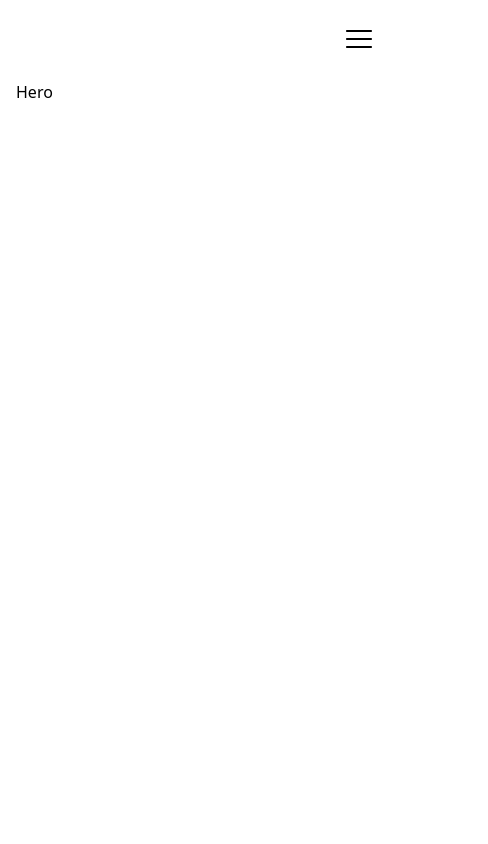
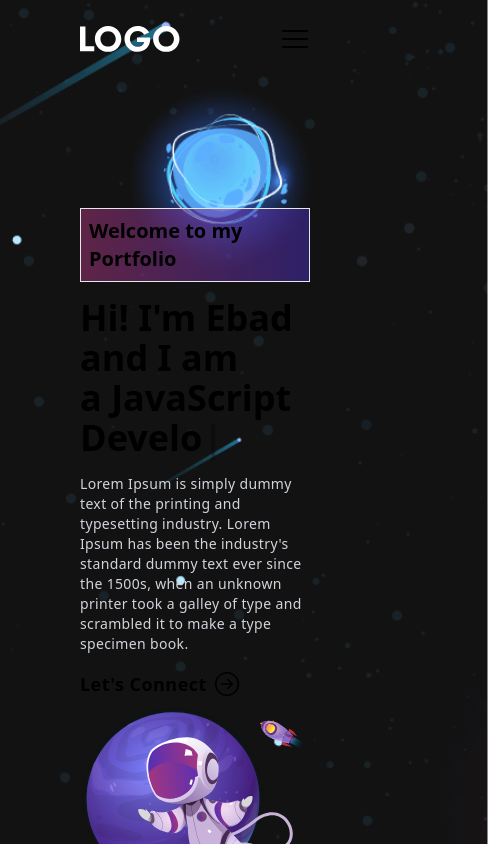
Before and after one commit to ebad-arshad/personal-portfolio, a Next.js app: page / in a window 390 px wide. Shown: the top 844 px of the page, 488 px wide, since content can reach past the window. Built offline with nearby package versions, Linux system fonts and the light colour scheme.

Commit message:
Hero section done maybe :)

```diff
--- a/app/globals.css
+++ b/app/globals.css
@@ -17,12 +17,23 @@
   padding: 0;
   box-sizing: border-box;
   font-size: Ubuntu-Bold;
+  /* user-select: none; */
 }
 
 .transitions {
-  @apply transition duration-300
+  transition: 0.3s ease-in-out;
 }
 
 body {
   position: relative;
+  height: 200vh;
 }
+
+.box>div:nth-child(2) {
+  @apply transitions;
+}
+
+.box:hover>div:nth-child(2) {
+  transform: translateX(10px);
+  @apply transitions;
+}
--- a/components/Hero.tsx
+++ b/components/Hero.tsx
@@ -1,11 +1,51 @@
+'use client';
+
 import React from 'react'
 import Layout from './Layout'
+import Image from 'next/image'
+import bg from '@/assets/images/bg.png'
+import avatar from '@/assets/images/avatar.svg'
+import Typewriter from 'typewriter-effect';
+import { BsArrowRightCircle } from 'react-icons/bs'
+import { motion } from 'framer-motion'
 
 const Hero = () => {
+
   return (
-    <Layout className='mt-20 md:mt-28'>
-      Hero
-    </Layout>
+    <>
+      <Image src={bg} className='w-screen h-[calc(100vh-50px)] scale-150 sm:scale-[1.3] md:scale-100 object-cover object-top absolute top-28 -z-10' alt='bg' />
+      <Layout className='h-[calc(100vh-50px)] md:pt-28 flex items-center justify-center w-full flex-col md:flex-row pt-80'>
+        <div className='flex-1 w-full flex flex-col gap-4'>
+          <div
+            className='bg-gradient-to-r from-[#aa367c80] to-[#4a2fbd80] font-bold text-xl p-2 w-fit border'
+          >Welcome to my Portfolio</div>
+          <div className='text-4xl md:text-6xl font-bold'>Hi! I{"'"}m Ebad and I am <Typewriter
+            options={{
+              strings: ['a JavaScript Developer.', 'a Problem Solver.', 'a Logic Builder.', 'a ReactJS Developer.', 'a NextJS Developer.', 'a MERN Stack Developer.',],
+              autoStart: true,
+              loop: true,
+            }}
+          />
+          </div>
+          <div className='text-gray-300 tracking-wide text-sm md:text-base'>Lorem Ipsum is simply dummy text of the printing and typesetting industry. Lorem Ipsum has been the industry{"'"}s standard dummy text ever since the 1500s, when an unknown printer took a galley of type and scrambled it to make a type specimen book.</div>
+          <div className='font-bold text-lg tracking-wide flex gap-2 items-center box cursor-pointer'>
+            <div>Let{"'"}s Connect</div>
+            <div className='text-2xl'><BsArrowRightCircle /></div>
+          </div>
+        </div>
+        <motion.div
+          animate={{ y: [0, 40, 0] }}
+          transition={{ ease: "linear", duration: 3, repeat: Infinity }}
+          className='flex-1 flex justify-center md:justify-end items-start'
+        >
+          <Image
+            src={avatar}
+            alt='avatar'
+            className='sm:w-[70%] md:w-full lg:w-3/4'
+          />
+        </motion.div>
+      </Layout>
+    </>
   )
 }
 
--- a/components/Layout.tsx
+++ b/components/Layout.tsx
@@ -7,7 +7,7 @@ interface Props {
 
 const Layout: FC<Props> = ({ children, className }) => {
     return (
-        <div className={`px-4 md:container mx-auto md:px-10 ${className}`}>{children}</div>
+        <div className={`px-20 md:container mx-auto md:px-10 ${className}`}>{children}</div>
     )
 }
 
--- a/components/Nav.tsx
+++ b/components/Nav.tsx
@@ -9,23 +9,40 @@ import { FiGithub } from 'react-icons/fi'
 import { FaLinkedinIn } from 'react-icons/fa'
 import Button from './Button'
 import styles from './module.css/Nav.module.css'
-import { motion } from "framer-motion"
+import { AnimatePresence, motion } from "framer-motion"
 import { navItems } from '@/contants'
 
 const Nav = () => {
 
+    const [colorChange, setColorChange] = useState(false);
     const [toggleNav, setToggleNav] = useState(false);
+
+    const changeNavbarColor = () => {
+        if (window.scrollY >= 40) {
+            setColorChange(true);
+        } else {
+            setColorChange(false);
+        }
+    };
+
+    if (typeof window !== "undefined") {
+        window.addEventListener("scroll", changeNavbarColor);
+    };
 
     return (
         <>
+            <AnimatePresence>
+                {
+                    toggleNav &&
                     <motion.div
-                initial={{ height: 0, y: -34 }}
-                animate={{ height: toggleNav ? 'auto' : 0, y: toggleNav ? 0 : -34, transition: { type: 'tween' } }}
-                className={`flex md:hidden backdrop-blur-sm overflow-hidden flex-col  z-0 py-4 items-center gap-4 absolute md:z-0 w-full left-0 top-0`}
+                        initial={{ height: 0, opacity: 0 }}
+                        animate={{ height: toggleNav ? 'auto' : 0, opacity: toggleNav ? 1 : 0, transition: { type: 'tween' } }}
+                        exit={{ height: 0, opacity: 0 }}
+                        className={`flex md:hidden backdrop-blur-sm overflow-hidden flex-col z-10 py-4 items-center gap-4 fixed md:z-0 w-full left-0 ${colorChange ? 'top-[53px]' : 'top-[78px]'}`}
                     >
-                <ul className='font-light tracking-wider text-lg flex flex-col items-center gap-1 pt-4 w-full'>
+                        <ul className='font-light tracking-wider text-lg flex flex-col items-center gap-1 w-full'>
                             {navItems.map((v, i) => (
-                        <li key={i} className='text-gray-300 hover:text-white cursor-pointer w-full py-2 text-center'>{v}</li>
+                                <li key={i} className='text-gray-300 hover:text-white font-normal cursor-pointer w-full py-2 text-center'>{v}</li>
                             ))}
                         </ul>
                         <div className='flex gap-2'>
@@ -46,9 +63,12 @@ const Nav = () => {
                             Let{"'"}s Connect
                         </Button>
                     </motion.div>
-            <Layout className='z-10 fixed left-1/2 -translate-x-1/2 top-0 w-full'>
+                }
+            </AnimatePresence>
+            <div className={`z-10 fixed left-1/2 -translate-x-1/2 top-0 w-full ${colorChange && 'bg-black'} transitions`}>
+                <Layout>
                     <nav
-                    className='flex items-center py-6'
+                        className={`flex items-center ${colorChange ? 'py-3' : 'py-6'} transitions`}
                     >
                         <Image
                             src={logo}
@@ -62,7 +82,7 @@ const Nav = () => {
                             <div className='md:flex hidden flex-1 justify-end items-center gap-4 md:gap-8'>
                                 <ul className='font-light tracking-wider  flex flex-col md:flex-row items-center pt-4 md:pt-0 gap-6 lg:gap-12'>
                                     {navItems.map((v, i) => (
-                                    <li key={i} className='text-gray-300 hover:text-white cursor-pointer w-full md:w-fit py-2 text-center'>{v}</li>
+                                        <li key={i} className='text-gray-300 font-normal hover:text-white cursor-pointer w-full md:w-fit py-2 text-center'>{v}</li>
                                     ))}
                                 </ul>
                                 <div className='flex gap-2'>
@@ -87,6 +107,7 @@ const Nav = () => {
                         </div>
                     </nav>
                 </Layout >
+            </div>
         </>
     )
 }
--- a/package.json
+++ b/package.json
@@ -14,7 +14,8 @@
     "next-themes": "^0.2.1",
     "react": "^18",
     "react-dom": "^18",
-    "react-icons": "^4.11.0"
+    "react-icons": "^4.11.0",
+    "typewriter-effect": "^2.21.0"
   },
   "devDependencies": {
     "@types/node": "^20",
```
Also changed, not shown: assets/images/avatar.svg (added), 1 other file (tests, documents, lock files or other folders). Lines whose indentation alone changed are shown as unchanged.
